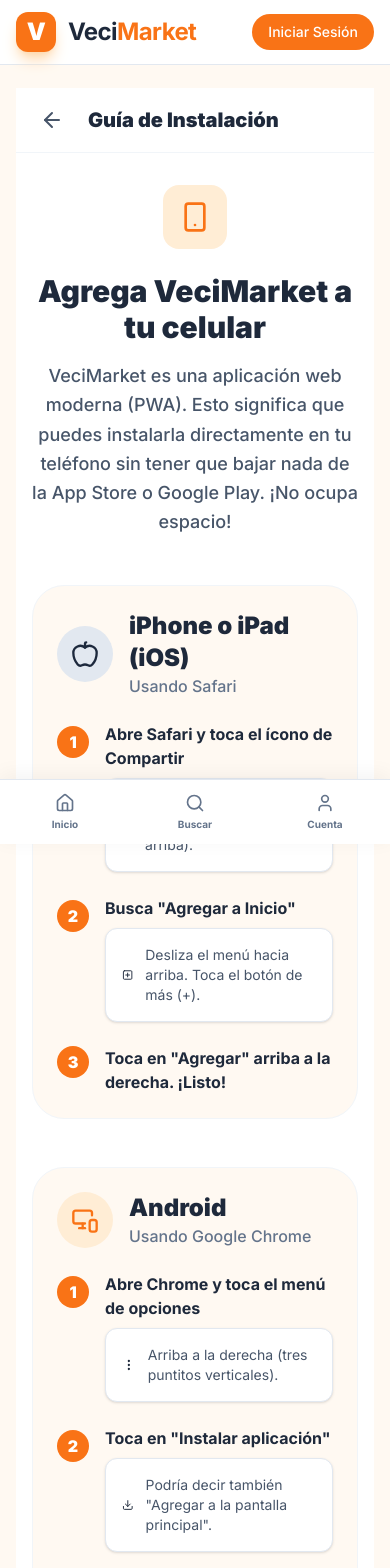
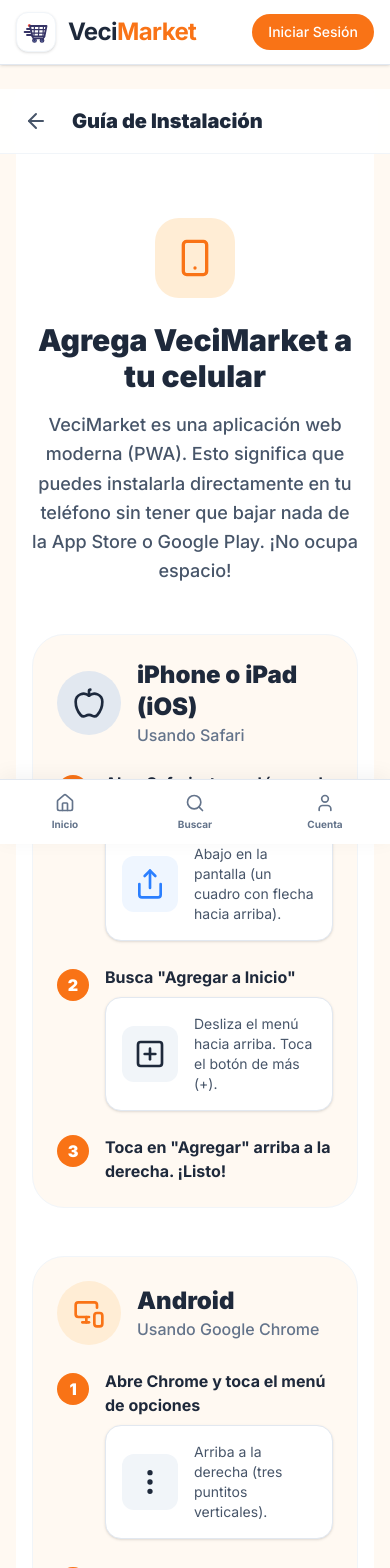
Before and after one commit to ecolaj/Veci-Market, a React (Vite) app: page /install in a window 390 px wide. Shown: the top 1568 px of the page. Built offline with nearby package versions, Linux system fonts and the light colour scheme; no server answers; the database is empty.

Commit message:
feat: rebrand to VeciMarket and add phone validation
- Rename app to VeciMarket with updated assets and logo
- Add phone number length validation to registration and profile settings

```diff
--- a/index.html
+++ b/index.html
@@ -6,9 +6,9 @@
     <link rel="manifest" href="/manifest.json" />
     <meta name="apple-mobile-web-app-capable" content="yes" />
     <meta name="apple-mobile-web-app-status-bar-style" content="black-translucent" />
-    <meta name="apple-mobile-web-app-title" content="FoodApp" />
+    <meta name="apple-mobile-web-app-title" content="VeciMarket" />
     <link rel="apple-touch-icon" href="/icon.svg" />
-    <title>My Google AI Studio App</title>
+    <title>VeciMarket</title>
   </head>
   <body>
     <div id="root"></div>
--- a/src/App.tsx
+++ b/src/App.tsx
@@ -26,6 +26,7 @@
 import InstallGuide from './pages/InstallGuide';
 import Privacy from './pages/Privacy';
 import PWAPrompt from './components/PWAPrompt';
+import AppLogo from './components/AppLogo';
 
 // Layout component
 function Layout() {
@@ -50,12 +51,12 @@
   return (
     <div className="flex flex-col min-h-screen bg-neutral-50 text-neutral-900 font-sans">
       {/* Header */}
-      <header className="fixed top-0 left-0 right-0 z-50 bg-white border-b border-neutral-200 pt-safe box-content">
+      <header className="sticky top-0 z-50 bg-white border-b border-neutral-200 pt-safe font-sans shadow-sm">
         <div className="max-w-5xl mx-auto px-4 h-16 sm:h-20 flex items-center justify-between">
           <Link to="/" className="flex items-center gap-3 font-bold text-xl tracking-tight">
-            <span className="w-10 h-10 bg-emerald-500 rounded-xl flex items-center justify-center text-white font-black text-2xl shadow-lg shadow-emerald-200">
-              V
-            </span>
+            <div className="w-10 h-10 bg-white rounded-xl flex items-center justify-center shadow-sm border border-neutral-100 p-1">
+              <AppLogo className="w-full h-full" />
+            </div>
             <span className="text-2xl font-bold tracking-tight text-neutral-800">Veci<span className="text-emerald-500">Market</span></span>
           </Link>
 
@@ -169,7 +170,7 @@
       <PWAPrompt />
 
       {/* Main Content */}
-      <main className="flex-1 max-w-5xl mx-auto w-full px-4 pt-[88px] sm:pt-[104px] pb-6 mb-16 sm:mb-0">
+      <main className="flex-1 max-w-5xl mx-auto w-full px-4 pt-6 md:pt-8 pb-6 mb-16 sm:mb-0">
         <Outlet />
       </main>
 
--- /dev/null
+++ b/src/components/AppLogo.tsx
@@ -0,0 +1,44 @@
+import { DetailedHTMLProps, HTMLAttributes } from 'react';
+
+export default function AppLogo(props: DetailedHTMLProps<HTMLAttributes<SVGSVGElement>, SVGSVGElement>) {
+  return (
+    <svg
+      viewBox="0 0 100 100"
+      fill="none"
+      xmlns="http://www.w3.org/2000/svg"
+      {...props}
+    >
+      {/* Background shape */}
+      <rect x="5" y="5" width="90" height="90" rx="20" fill="white" />
+
+      {/* Speed lines */}
+      <path d="M 20 40 L 35 40" stroke="#373567" strokeWidth="6" strokeLinecap="round" />
+      <path d="M 12 50 L 30 50" stroke="#373567" strokeWidth="6" strokeLinecap="round" />
+      <path d="M 20 60 L 35 60" stroke="#373567" strokeWidth="6" strokeLinecap="round" />
+
+      {/* Handle */}
+      <circle cx="28" cy="28" r="5" fill="#E8483B" />
+
+      {/* Cart frame */}
+      <path d="M 30 30 L 85 30 L 78 65 L 38 65 L 30 30 Z" stroke="#373567" strokeWidth="6" strokeLinejoin="round" fill="white" />
+
+      {/* Cart inner lines (grid) */}
+      <path d="M 45 30 L 43 65" stroke="#373567" strokeWidth="4" strokeLinecap="round" />
+      <path d="M 60 30 L 58 65" stroke="#373567" strokeWidth="4" strokeLinecap="round" />
+      <path d="M 75 30 L 73 65" stroke="#373567" strokeWidth="4" strokeLinecap="round" />
+
+      <path d="M 35 42 L 82 42" stroke="#373567" strokeWidth="4" strokeLinecap="round" />
+      <path d="M 37 54 L 80 54" stroke="#373567" strokeWidth="4" strokeLinecap="round" />
+
+      {/* Wheels */}
+      <circle cx="45" cy="78" r="6" stroke="#373567" strokeWidth="4" fill="#6985C1" />
+      <circle cx="70" cy="78" r="6" stroke="#373567" strokeWidth="4" fill="#6985C1" />
+
+      {/* Cart base frame to wheel */}
+      <path d="M 38 65 L 45 78" stroke="#373567" strokeWidth="5" strokeLinecap="round" />
+      <path d="M 78 65 L 70 78" stroke="#373567" strokeWidth="5" strokeLinecap="round" />
+
+      <path d="M 45 72 L 70 72" stroke="#373567" strokeWidth="5" strokeLinecap="round" />
+    </svg>
+  );
+}
--- a/src/pages/InstallGuide.tsx
+++ b/src/pages/InstallGuide.tsx
@@ -6,7 +6,7 @@
 
   return (
     <div className="bg-white min-h-screen">
-      <div className="sticky top-0 z-50 bg-white/80 backdrop-blur-md border-b border-neutral-100 px-4 h-16 flex items-center gap-4 pt-safe box-content">
+      <div className="sticky top-16 sm:top-20 z-40 bg-white/90 backdrop-blur-md border-b border-neutral-100 px-4 h-16 flex items-center gap-4 box-content -mx-4 mb-8">
         <button onClick={() => navigate(-1)} className="p-2 hover:bg-neutral-100 rounded-full transition-colors">
           <ArrowLeft className="w-6 h-6 text-neutral-600" />
         </button>
@@ -18,8 +18,8 @@
       <div className="max-w-3xl mx-auto px-4 py-8 space-y-12">
         {/* Intro */}
         <section className="text-center space-y-4">
-          <div className="w-16 h-16 bg-emerald-100 text-emerald-600 rounded-2xl flex items-center justify-center mx-auto mb-6">
-            <Smartphone className="w-8 h-8" />
+          <div className="w-20 h-20 bg-emerald-100 text-emerald-600 rounded-3xl flex items-center justify-center mx-auto mb-6">
+            <Smartphone className="w-10 h-10" />
           </div>
           <h2 className="text-3xl font-black text-neutral-800">Agrega VeciMarket a tu celular</h2>
           <p className="text-lg text-neutral-600 font-medium leading-relaxed max-w-2xl mx-auto">
@@ -30,8 +30,8 @@
         {/* Apple (iOS) */}
         <div className="bg-neutral-50 rounded-[32px] p-6 sm:p-8 border border-neutral-100 hover:border-emerald-100 transition-colors">
           <div className="flex items-center gap-4 mb-6">
-            <div className="w-14 h-14 rounded-full bg-slate-200 text-slate-800 flex items-center justify-center shrink-0">
-              <Apple className="w-7 h-7" />
+            <div className="w-16 h-16 rounded-full bg-slate-200 text-slate-800 flex items-center justify-center shrink-0">
+              <Apple className="w-8 h-8" />
             </div>
             <div>
               <h3 className="text-2xl font-black text-neutral-800">iPhone o iPad (iOS)</h3>
@@ -44,8 +44,8 @@
               <div className="w-8 h-8 rounded-full bg-emerald-500 text-white font-black flex items-center justify-center shrink-0 mt-1">1</div>
               <div>
                 <p className="font-bold text-neutral-800 mb-2">Abre Safari y toca el ícono de Compartir</p>
-                <div className="bg-white border border-neutral-200 p-4 rounded-xl flex items-center gap-3 text-neutral-600 max-w-xs shadow-sm">
-                  <Share className="w-6 h-6 text-blue-500" />
+                <div className="bg-white border border-neutral-200 p-4 rounded-2xl flex items-center gap-4 text-neutral-600 max-w-sm shadow-sm">
+                  <div className="bg-blue-50 p-3 rounded-xl shrink-0"><Share className="w-8 h-8 text-blue-500" /></div>
                   <span className="text-sm">Abajo en la pantalla (un cuadro con flecha hacia arriba).</span>
                 </div>
               </div>
@@ -55,8 +55,8 @@
               <div className="w-8 h-8 rounded-full bg-emerald-500 text-white font-black flex items-center justify-center shrink-0 mt-1">2</div>
               <div>
                 <p className="font-bold text-neutral-800 mb-2">Busca "Agregar a Inicio"</p>
-                <div className="bg-white border border-neutral-200 p-4 rounded-xl flex items-center gap-3 text-neutral-600 max-w-xs shadow-sm">
-                  <PlusSquare className="w-6 h-6 text-neutral-800" />
+                <div className="bg-white border border-neutral-200 p-4 rounded-2xl flex items-center gap-4 text-neutral-600 max-w-sm shadow-sm">
+                  <div className="bg-neutral-100 p-3 rounded-xl shrink-0"><PlusSquare className="w-8 h-8 text-neutral-800" /></div>
                   <span className="text-sm">Desliza el menú hacia arriba. Toca el botón de más (+).</span>
                 </div>
               </div>
@@ -74,8 +74,8 @@
         {/* Android */}
         <div className="bg-neutral-50 rounded-[32px] p-6 sm:p-8 border border-neutral-100 hover:border-emerald-100 transition-colors">
           <div className="flex items-center gap-4 mb-6">
-            <div className="w-14 h-14 rounded-full bg-emerald-100 text-emerald-600 flex items-center justify-center shrink-0">
-              <MonitorSmartphone className="w-7 h-7" />
+            <div className="w-16 h-16 rounded-full bg-emerald-100 text-emerald-600 flex items-center justify-center shrink-0">
+              <MonitorSmartphone className="w-8 h-8" />
             </div>
             <div>
               <h3 className="text-2xl font-black text-neutral-800">Android</h3>
@@ -88,8 +88,8 @@
               <div className="w-8 h-8 rounded-full bg-emerald-500 text-white font-black flex items-center justify-center shrink-0 mt-1">1</div>
               <div>
                 <p className="font-bold text-neutral-800 mb-2">Abre Chrome y toca el menú de opciones</p>
-                <div className="bg-white border border-neutral-200 p-4 rounded-xl flex items-center gap-3 text-neutral-600 max-w-xs shadow-sm">
-                  <MoreVertical className="w-6 h-6 text-neutral-800" />
+                <div className="bg-white border border-neutral-200 p-4 rounded-2xl flex items-center gap-4 text-neutral-600 max-w-sm shadow-sm">
+                  <div className="bg-neutral-100 p-3 rounded-xl shrink-0"><MoreVertical className="w-8 h-8 text-neutral-800" /></div>
                   <span className="text-sm">Arriba a la derecha (tres puntitos verticales).</span>
                 </div>
               </div>
@@ -99,8 +99,8 @@
               <div className="w-8 h-8 rounded-full bg-emerald-500 text-white font-black flex items-center justify-center shrink-0 mt-1">2</div>
               <div>
                 <p className="font-bold text-neutral-800 mb-2">Toca en "Instalar aplicación"</p>
-                <div className="bg-white border border-neutral-200 p-4 rounded-xl flex items-center gap-3 text-neutral-600 max-w-xs shadow-sm">
-                  <Download className="w-6 h-6 text-neutral-800" />
+                <div className="bg-white border border-neutral-200 p-4 rounded-2xl flex items-center gap-4 text-neutral-600 max-w-sm shadow-sm">
+                  <div className="bg-neutral-100 p-3 rounded-xl shrink-0"><Download className="w-8 h-8 text-neutral-800" /></div>
                   <span className="text-sm">Podría decir también "Agregar a la pantalla principal".</span>
                 </div>
               </div>
--- a/src/pages/Manual.tsx
+++ b/src/pages/Manual.tsx
@@ -6,7 +6,7 @@
 
   return (
     <div className="bg-white min-h-screen">
-      <div className="sticky top-0 z-50 bg-white/80 backdrop-blur-md border-b border-neutral-100 px-4 h-16 flex items-center gap-4 pt-safe box-content">
+      <div className="sticky top-16 sm:top-20 z-40 bg-white/90 backdrop-blur-md border-b border-neutral-100 px-4 h-16 flex items-center gap-4 box-content -mx-4 mb-8">
         <button onClick={() => navigate(-1)} className="p-2 hover:bg-neutral-100 rounded-full transition-colors">
           <ArrowLeft className="w-6 h-6 text-neutral-600" />
         </button>
--- a/src/pages/Privacy.tsx
+++ b/src/pages/Privacy.tsx
@@ -6,7 +6,7 @@
 
   return (
     <div className="bg-white min-h-screen">
-      <div className="sticky top-0 z-50 bg-white/80 backdrop-blur-md border-b border-neutral-100 px-4 h-16 flex items-center gap-4 pt-safe box-content">
+      <div className="sticky top-16 sm:top-20 z-40 bg-white/90 backdrop-blur-md border-b border-neutral-100 px-4 h-16 flex items-center gap-4 box-content -mx-4 mb-8">
         <button onClick={() => navigate(-1)} className="p-2 hover:bg-neutral-100 rounded-full transition-colors">
           <ArrowLeft className="w-6 h-6 text-neutral-600" />
         </button>
```
Also changed, not shown: src/components/PhoneAlertModal.tsx (added, +41 -0 lines), src/pages/Auth/Register.tsx (+9 -0 lines), src/pages/Dashboard/ProfileSettings.tsx (+10 -0 lines), src/providers/FirebaseProvider.tsx (+43 -3 lines), public/icon.svg, public/manifest.json.
